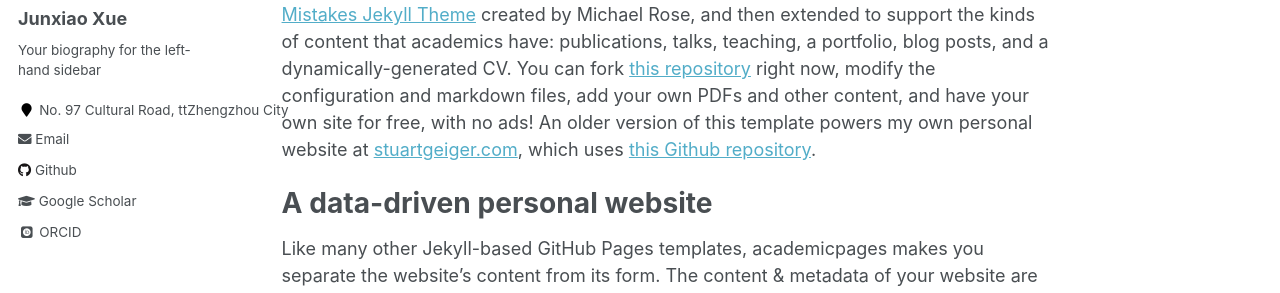
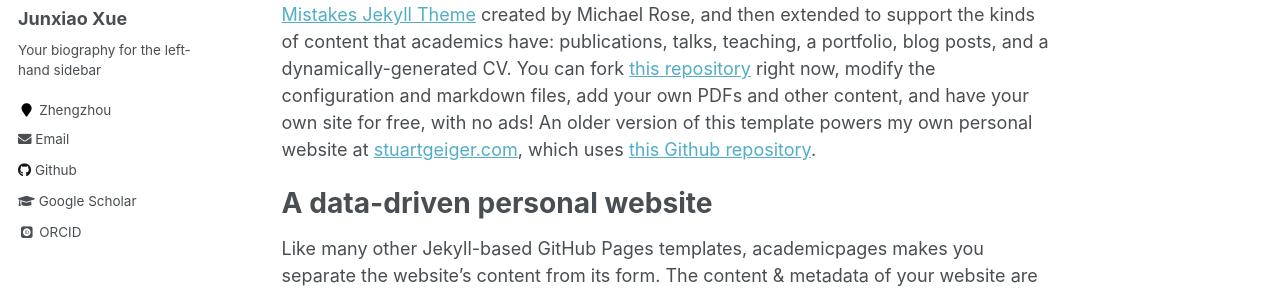
Before and after one commit to shibo2/shibo2.github.io, a Jekyll site: the page built from _pages/about.md, in a window 1280 px wide. Shown: the part 295-588 px from the top of the page. Built offline with Jekyll 4.4.1, drawn with Linux system fonts in a browser that asks for light colours; some web fonts are replaced.

Commit message:
Update _config.yml

```diff
--- a/_config.yml
+++ b/_config.yml
@@ -83,8 +83,7 @@ author:
   name             : "Junxiao Xue"
   avatar           : "profile.png"
   bio              : "Your biography for the left-hand sidebar"
-  location         : "No. 97 Cultural Road,\n
-  ttZhengzhou City"
+  location         : "Zhengzhou"
   employer         :
   pubmed           :  #"https://www.ncbi.nlm.nih.gov/pubmed/?term=john+snow"
   googlescholar    : "https://scholar.google.com.hk/citations?user=Za9YFVIAAAAJ&hl=zh-CN"
```
